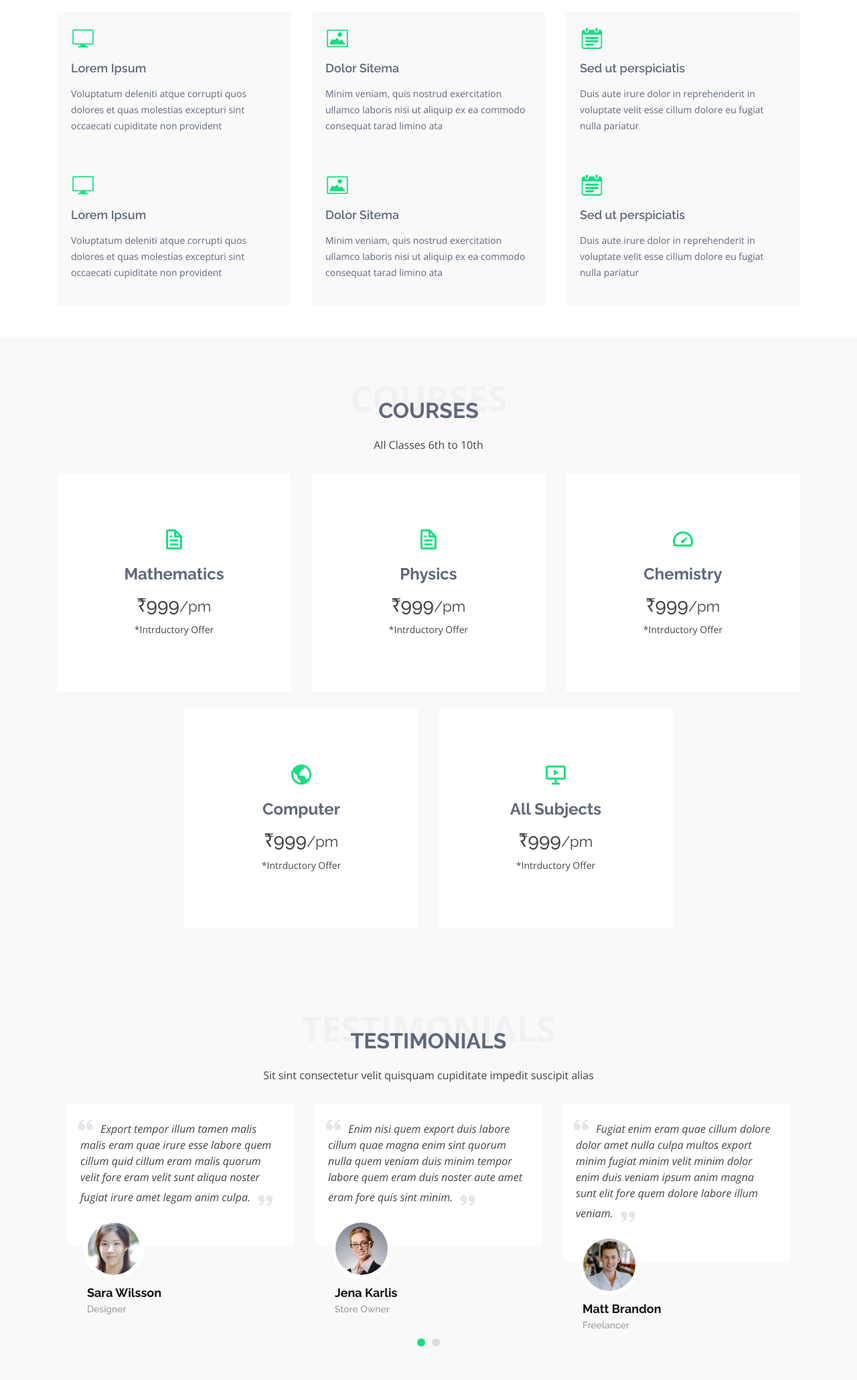
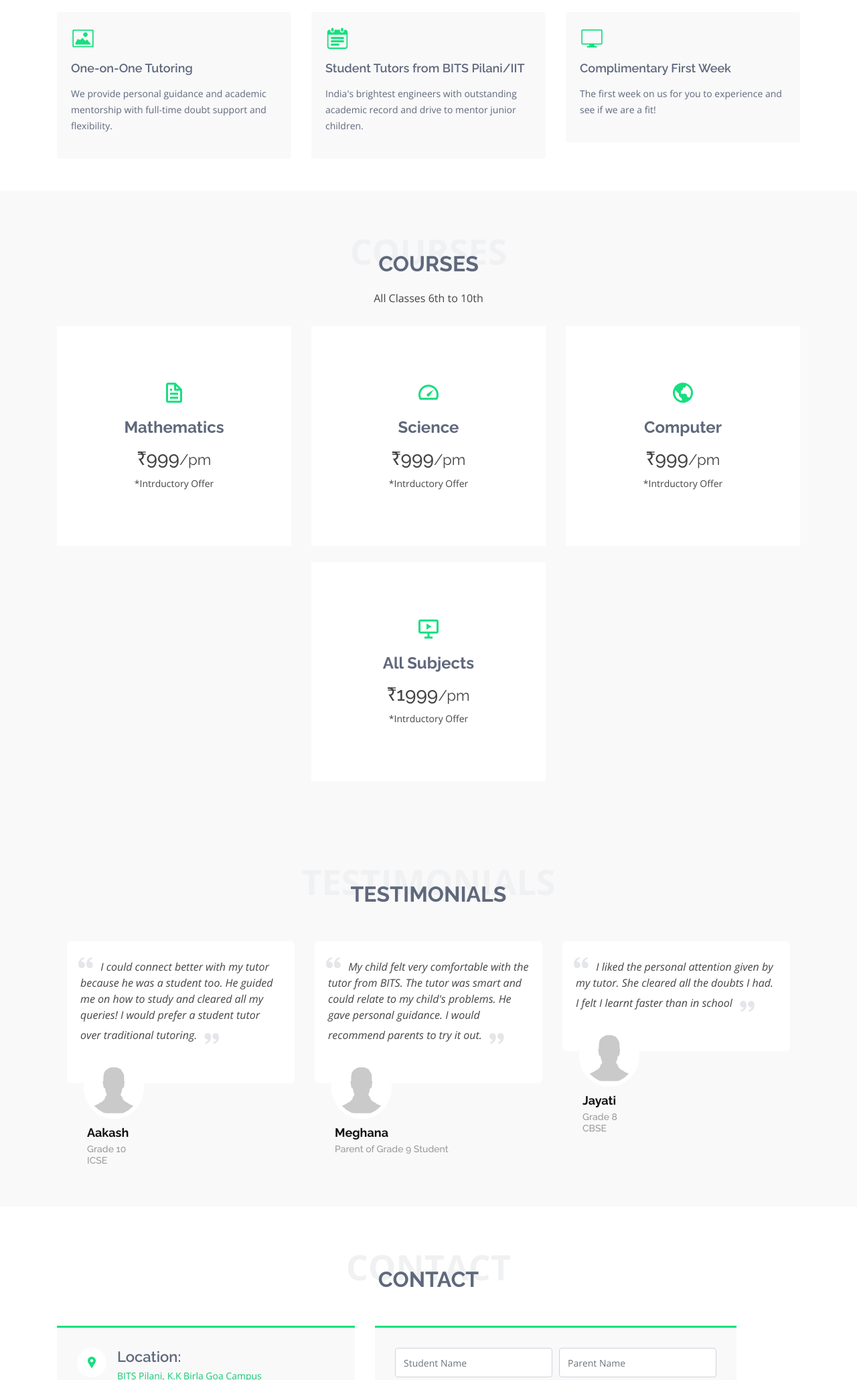
Before and after one commit to kanishq1/Tutor-, a plain HTML site: page index.html in a window 1280 px wide. Shown: the part 740-2800 px from the top of the page at 67% size. Drawn offline with nearby package versions, Linux system fonts and the light colour scheme.

Commit message:
new changes

```diff
--- a/index.html
+++ b/index.html
@@ -54,7 +54,7 @@
         </nav>
         <!-- .nav-menu -->
 
-        <a href="#services" class="get-started-btn scrollto">Get Started</a>
+        <a href="#services" class="get-started-btn scrollto">Try Us!!</a>
       </div>
     </header>
     <!-- End Header -->
@@ -74,14 +74,14 @@
             <!-- <h2>We are team of talanted designers making websites with Bootstrap</h2> -->
             <div class="d-flex">
               <a href="#services" class="btn-get-started scrollto">Get Started</a>
-              <a
+              <!-- <a
                 href="https://www.youtube.com/watch?v=jDDaplaOz7Q"
                 class="venobox btn-watch-video"
                 data-vbtype="video"
                 data-autoplay="true"
               >
                 Watch Video <i class="icofont-play-alt-2"></i
-              ></a>
+              ></a> -->
             </div>
           </div>
           <div class="col-lg-6 order-1 order-lg-2 hero-img">
@@ -93,6 +93,17 @@
     <!-- End Hero -->
 
     <main id="main">
+      <!-- One-on-One Tutoring
+
+-Personal guidance and academic mentorship with full-time doubt support and flexibility.
+
+Student Tutors from BITS Pilani/IIT
+
+-India's brightest engineers with outstanding academic record and drive to mentor junior children.
+
+Complimentary First Week
+
+-The first week on us for you to experience and see if we are a fit! -->
       <!-- ======= Featured Services Section ======= -->
       <section id="about" class="featured-services">
         <div class="container">
@@ -100,62 +111,31 @@
             <span>Why Us?</span>
             <h2>Why Us?</h2>
           </div>
-          <div class="row mb-5">
-            <div class="col-lg-4 col-md-6">
-              <div class="icon-box">
-                <div class="icon"><i class="icofont-computer"></i></div>
-                <h4 class="title"><a href="">Lorem Ipsum</a></h4>
-                <p class="description">
-                  Voluptatum deleniti atque corrupti quos dolores et quas molestias excepturi sint occaecati cupiditate
-                  non provident
-                </p>
-              </div>
-            </div>
+          <div class="row mb-5 justify-content-center">
             <div class="col-lg-4 col-md-6 mt-4 mt-md-0">
               <div class="icon-box">
                 <div class="icon"><i class="icofont-image"></i></div>
-                <h4 class="title"><a href="">Dolor Sitema</a></h4>
+                <h4 class="title"><a href="">One-on-One Tutoring</a></h4>
                 <p class="description">
-                  Minim veniam, quis nostrud exercitation ullamco laboris nisi ut aliquip ex ea commodo consequat tarad
-                  limino ata
+                  We provide personal guidance and academic mentorship with full-time doubt support and flexibility.
                 </p>
               </div>
             </div>
             <div class="col-lg-4 col-md-6 mt-4 mt-lg-0">
               <div class="icon-box">
                 <div class="icon"><i class="icofont-tasks-alt"></i></div>
-                <h4 class="title"><a href="">Sed ut perspiciatis</a></h4>
+                <h4 class="title"><a href="">Student Tutors from BITS Pilani/IIT</a></h4>
                 <p class="description">
-                  Duis aute irure dolor in reprehenderit in voluptate velit esse cillum dolore eu fugiat nulla pariatur
+                  India's brightest engineers with outstanding academic record and drive to mentor junior children.
                 </p>
               </div>
             </div>
             <div class="col-lg-4 col-md-6">
               <div class="icon-box">
                 <div class="icon"><i class="icofont-computer"></i></div>
-                <h4 class="title"><a href="">Lorem Ipsum</a></h4>
+                <h4 class="title"><a href="">Complimentary First Week </a></h4>
                 <p class="description">
-                  Voluptatum deleniti atque corrupti quos dolores et quas molestias excepturi sint occaecati cupiditate
-                  non provident
-                </p>
-              </div>
-            </div>
-            <div class="col-lg-4 col-md-6 mt-4 mt-md-0">
-              <div class="icon-box">
-                <div class="icon"><i class="icofont-image"></i></div>
-                <h4 class="title"><a href="">Dolor Sitema</a></h4>
-                <p class="description">
-                  Minim veniam, quis nostrud exercitation ullamco laboris nisi ut aliquip ex ea commodo consequat tarad
-                  limino ata
-                </p>
-              </div>
-            </div>
-            <div class="col-lg-4 col-md-6 mt-4 mt-lg-0">
-              <div class="icon-box">
-                <div class="icon"><i class="icofont-tasks-alt"></i></div>
-                <h4 class="title"><a href="">Sed ut perspiciatis</a></h4>
-                <p class="description">
-                  Duis aute irure dolor in reprehenderit in voluptate velit esse cillum dolore eu fugiat nulla pariatur
+                  The first week on us for you to experience and see if we are a fit!
                 </p>
               </div>
             </div>
@@ -242,25 +222,25 @@
               </div>
             </div>
 
-            <div class="col-lg-4 col-md-6 d-flex align-items-stretch mt-4 mt-md-0">
+            <!-- <div class="col-lg-4 col-md-6 d-flex align-items-stretch mt-4 mt-md-0">
               <div class="icon-box" style="width: 100%;">
                 <div class="icon"><i class="bx bx-file"></i></div>
                 <h4><a href="">Physics</a></h4>
                 <h3>₹999<small>/pm</small></h3>
                 <p>*Intrductory Offer</p>
               </div>
-            </div>
+            </div> -->
 
             <div class="col-lg-4 col-md-6 d-flex align-items-stretch mt-4 mt-lg-0">
               <div class="icon-box" style="width: 100%;">
                 <div class="icon"><i class="bx bx-tachometer"></i></div>
-                <h4><a href="">Chemistry</a></h4>
+                <h4><a href="">Science</a></h4>
                 <h3>₹999<small>/pm</small></h3>
                 <p>*Intrductory Offer</p>
               </div>
             </div>
 
-            <div class="col-lg-4 col-md-6 d-flex align-items-stretch mt-4">
+            <div class="col-lg-4 col-md-6 d-flex align-items-stretch mt-4 mt-lg-0">
               <div class="icon-box" style="width: 100%;">
                 <div class="icon"><i class="bx bx-world"></i></div>
                 <h4><a href="">Computer</a></h4>
@@ -273,7 +253,7 @@
               <div class="icon-box" style="width: 100%;">
                 <div class="icon"><i class="bx bx-slideshow"></i></div>
                 <h4><a href="">All Subjects</a></h4>
-                <h3>₹999<small>/pm</small></h3>
+                <h3>₹1999<small>/pm</small></h3>
                 <p>*Intrductory Offer</p>
               </div>
             </div>
@@ -475,68 +455,46 @@
           <div class="section-title">
             <span>Testimonials</span>
             <h2>Testimonials</h2>
-            <p>Sit sint consectetur velit quisquam cupiditate impedit suscipit alias</p>
+            <!-- <p>Some of our suc</p> -->
           </div>
 
           <div class="owl-carousel testimonials-carousel">
             <div class="testimonial-item">
               <p>
                 <i class="bx bxs-quote-alt-left quote-icon-left"></i>
-                Proin iaculis purus consequat sem cure digni ssim donec porttitora entum suscipit rhoncus. Accusantium
-                quam, ultricies eget id, aliquam eget nibh et. Maecen aliquam, risus at semper.
+                I liked the personal attention given by my tutor. She cleared all the doubts I had. I felt I learnt
+                faster than in school
                 <i class="bx bxs-quote-alt-right quote-icon-right"></i>
               </p>
-              <img src="assets/img/testimonials/testimonials-1.jpg" class="testimonial-img" alt="" />
-              <h3>Saul Goodman</h3>
-              <h4>Ceo &amp; Founder</h4>
+              <img src="./anon-face.jpg" class="testimonial-img" alt="" />
+              <h3>Jayati</h3>
+              <h4>Grade 8</h4>
+              <h4>CBSE</h4>
             </div>
 
             <div class="testimonial-item">
               <p>
                 <i class="bx bxs-quote-alt-left quote-icon-left"></i>
-                Export tempor illum tamen malis malis eram quae irure esse labore quem cillum quid cillum eram malis
-                quorum velit fore eram velit sunt aliqua noster fugiat irure amet legam anim culpa.
+                I could connect better with my tutor because he was a student too. He guided me on how to study and
+                cleared all my queries! I would prefer a student tutor over traditional tutoring.
                 <i class="bx bxs-quote-alt-right quote-icon-right"></i>
               </p>
-              <img src="assets/img/testimonials/testimonials-2.jpg" class="testimonial-img" alt="" />
-              <h3>Sara Wilsson</h3>
-              <h4>Designer</h4>
+              <img src="./anon-face.jpg" class="testimonial-img" alt="" />
+              <h3>Aakash</h3>
+              <h4>Grade 10</h4>
+              <h4>ICSE</h4>
             </div>
 
             <div class="testimonial-item">
               <p>
                 <i class="bx bxs-quote-alt-left quote-icon-left"></i>
-                Enim nisi quem export duis labore cillum quae magna enim sint quorum nulla quem veniam duis minim tempor
-                labore quem eram duis noster aute amet eram fore quis sint minim.
+                My child felt very comfortable with the tutor from BITS. The tutor was smart and could relate to my
+                child's problems. He gave personal guidance. I would recommend parents to try it out.
                 <i class="bx bxs-quote-alt-right quote-icon-right"></i>
               </p>
-              <img src="assets/img/testimonials/testimonials-3.jpg" class="testimonial-img" alt="" />
-              <h3>Jena Karlis</h3>
-              <h4>Store Owner</h4>
-            </div>
-
-            <div class="testimonial-item">
-              <p>
-                <i class="bx bxs-quote-alt-left quote-icon-left"></i>
-                Fugiat enim eram quae cillum dolore dolor amet nulla culpa multos export minim fugiat minim velit minim
-                dolor enim duis veniam ipsum anim magna sunt elit fore quem dolore labore illum veniam.
-                <i class="bx bxs-quote-alt-right quote-icon-right"></i>
-              </p>
-              <img src="assets/img/testimonials/testimonials-4.jpg" class="testimonial-img" alt="" />
-              <h3>Matt Brandon</h3>
-              <h4>Freelancer</h4>
-            </div>
-
-            <div class="testimonial-item">
-              <p>
-                <i class="bx bxs-quote-alt-left quote-icon-left"></i>
-                Quis quorum aliqua sint quem legam fore sunt eram irure aliqua veniam tempor noster veniam enim culpa
-                labore duis sunt culpa nulla illum cillum fugiat legam esse veniam culpa fore nisi cillum quid.
-                <i class="bx bxs-quote-alt-right quote-icon-right"></i>
-              </p>
-              <img src="assets/img/testimonials/testimonials-5.jpg" class="testimonial-img" alt="" />
-              <h3>John Larson</h3>
-              <h4>Entrepreneur</h4>
+              <img src="./anon-face.jpg" class="testimonial-img" alt="" />
+              <h3>Meghana</h3>
+              <h4>Parent of Grade 9 Student</h4>
             </div>
           </div>
         </div>
@@ -632,7 +590,7 @@
           <div class="section-title">
             <span>Contact</span>
             <h2>Contact</h2>
-            <p>Sit sint consectetur velit quisquam cupiditate impedit suscipit alias</p>
+            <!-- <p>Sit sint consectetur velit quisquam cupiditate impedit suscipit alias</p> -->
           </div>
 
           <div class="row">
@@ -715,27 +673,7 @@
     <footer id="footer">
       <div class="footer-top">
         <div class="container">
-          <div class="row justify-content-center">
-            <div class="col-lg-6">
-              <h3>Tutor Plus</h3>
-              <p>
-                Et aut eum quis fuga eos sunt ipsa nihil. Labore corporis magni eligendi fuga maxime saepe commodi
-                placeat.
-              </p>
-            </div>
-          </div>
-
-          <div class="row footer-newsletter justify-content-center">
-            <div class="col-lg-6">
-              <form action="" method="post">
-                <input type="email" name="email" placeholder="Enter your Email" /><input
-                  type="submit"
-                  value="Subscribe"
-                />
-              </form>
-            </div>
-          </div>
-
+          <h2>Tutor Plus</h2>
           <div class="social-links">
             <a href="#" class="twitter"><i class="bx bxl-twitter"></i></a>
             <a href="#" class="facebook"><i class="bx bxl-facebook"></i></a>
@@ -751,13 +689,13 @@
           &copy; Copyright <strong><span>Tutor Plus</span></strong
           >. All Rights Reserved
         </div>
-        <div class="credits">
-          <!-- All the links in the footer should remain intact. -->
-          <!-- You can delete the links only if you purchased the pro version. -->
-          <!-- Licensing information: https://bootstrapmade.com/license/ -->
-          <!-- Purchase the pro version with working PHP/AJAX contact form: https://bootstrapmade.com/enno-free-simple-bootstrap-template/ -->
-          Designed by <a href="https://bootstrapmade.com/">BootstrapMade</a>
-        </div>
+        <!-- <div class="credits"> -->
+        <!-- All the links in the footer should remain intact. -->
+        <!-- You can delete the links only if you purchased the pro version. -->
+        <!-- Licensing information: https://bootstrapmade.com/license/ -->
+        <!-- Purchase the pro version with working PHP/AJAX contact form: https://bootstrapmade.com/enno-free-simple-bootstrap-template/ -->
+        <!-- Designed by <a href="https://bootstrapmade.com/">BootstrapMade</a> -->
+        <!-- </div> -->
       </div>
     </footer>
     <!-- End Footer -->
```
Also changed, not shown: anon-face.jpg (added).
